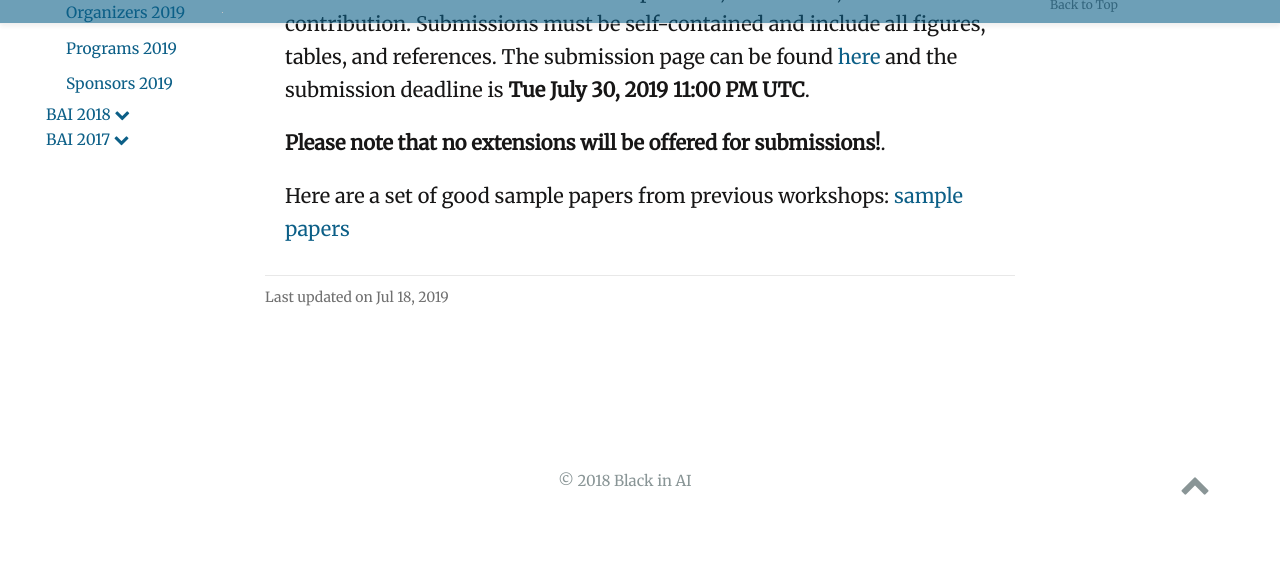
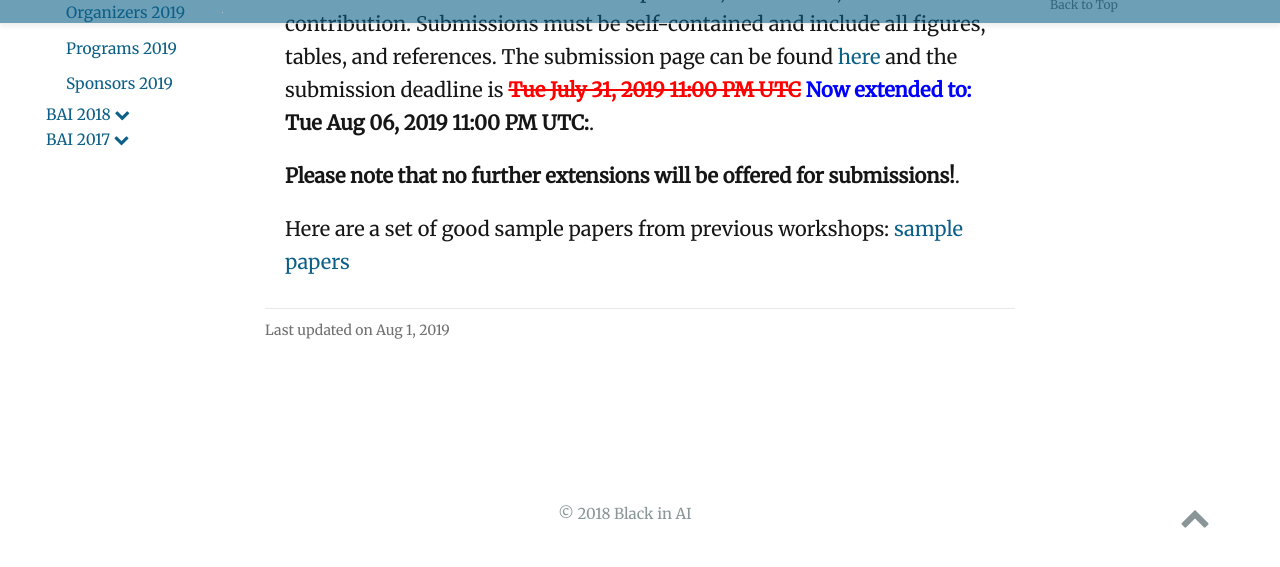
Before and after one commit to blackinai/blackinai-original-webpage, a Jekyll site: the page workshop/2019/submissions/index.html, which Jekyll copies as it is, in a window 1280 px wide and 900 px high, scrolled down 1505 px, cut to the strip 314-881 px from the top of the window. Built offline with Jekyll 4.4.1, drawn with Linux system fonts in a browser that asks for light colours; nearby versions of some CDN libraries; comment, search, counter and statistics services are not loaded; a style sheet for code colours, icons or effects is not loaded.

Commit message:
rebuilding site Sat, Aug  3, 2019  6:13:57 PM

```diff
--- a/index.xml
+++ b/index.xml
@@ -3041,9 +3041,9 @@ avatar to create the animation.&lt;/p&gt;
 Submissions may be up to two pages including all figures and tables, with an additional page for references. The submissions should be in a single column. They should be typeset using 11-point or larger fonts and should have at least 1-inch margin all around. Submissions that do not follow these guidelines risk being rejected without consideration of their merits.&lt;br /&gt;
 &lt;br&gt;&lt;/p&gt;
 
-&lt;p&gt;Submissions must state the research problem, motivation, and technical contribution. Submissions must be self-contained and include all figures, tables, and references. The submission page can be found &lt;a href=&#34;https://cmt3.research.microsoft.com/BLACKINAI2019&#34; target=&#34;_blank&#34;&gt;here&lt;/a&gt; and the submission deadline is &lt;strong&gt;Tue July 30, 2019 11:00 PM UTC&lt;/strong&gt;.&lt;/p&gt;
-
-&lt;p&gt;&lt;strong&gt;Please note that no extensions will be offered for submissions!&lt;/strong&gt;.&lt;/p&gt;
+&lt;p&gt;Submissions must state the research problem, motivation, and technical contribution. Submissions must be self-contained and include all figures, tables, and references. The submission page can be found &lt;a href=&#34;https://cmt3.research.microsoft.com/BLACKINAI2019&#34; target=&#34;_blank&#34;&gt;here&lt;/a&gt; and the submission deadline is &lt;span style=&#34;color:red&#34;&gt;&lt;del&gt;&lt;strong&gt;Tue July 31, 2019 11:00 PM UTC&lt;/strong&gt;&lt;/del&gt;&lt;/span&gt; &lt;span style=&#34;color:blue&#34;&gt;&lt;strong&gt;Now extended to:&lt;/strong&gt;&lt;/span&gt; &lt;strong&gt;Tue Aug 06, 2019 11:00 PM UTC:&lt;/strong&gt;.&lt;/p&gt;
+
+&lt;p&gt;&lt;strong&gt;Please note that no further extensions will be offered for submissions!&lt;/strong&gt;.&lt;/p&gt;
 
 &lt;p&gt;Here are a set of good sample papers from previous workshops: &lt;a href=&#34;https://github.com/blackinai/blackinai.github.io/tree/master/papers&#34; target=&#34;_blank&#34;&gt;sample papers&lt;/a&gt;&lt;/p&gt;
 </description>
--- a/sitemap.xml
+++ b/sitemap.xml
@@ -142,7 +142,7 @@
     <url>
 
       <loc>https://esube.github.io/workshop/2019/submissions/</loc>
-      <lastmod>2019-07-18T20:27:11+01:00</lastmod>
+      <lastmod>2019-08-01T08:44:24+01:00</lastmod>
     </url>
 
 
@@ -190,7 +190,7 @@
     <url>
 
       <loc>https://esube.github.io/workshop/2019/grants/</loc>
-      <lastmod>2019-07-18T20:27:11+01:00</lastmod>
+      <lastmod>2019-08-01T08:44:24+01:00</lastmod>
     </url>
 
 
--- a/workshop/2019/grants/index.html
+++ b/workshop/2019/grants/index.html
@@ -95,7 +95,7 @@
   <meta property="og:locale" content="en-us">
 
 
-  <meta property="article:modified_time" content="2019-07-18T20:27:11&#43;01:00">
+  <meta property="article:modified_time" content="2019-08-01T08:44:24&#43;01:00">
 
 
 
@@ -501,7 +501,7 @@
             <div class="article-style" itemprop="articleBody">
               <p>Need-based travel grants will be awarded to workshop participants. Participants do not need to submit a paper in order to be considered for a travel grant. The travel grant can be used for covering costs associated with the workshop such as NIPS registration, accommodation and travel. Please note that the travel grants may not cover all of your costs and we may not be able to award them to all applicants. The amount of money we award to each person will depend on the number of applicants and the location each applicant will be traveling from.</p>
 
-<p>Travel grants are available for eligible attendees, and <em>must</em> be submitted by <strong>Wed July 31, 2019 11:00 PM UTC</strong> at the latest (Note that this is one day after the paper submission deadline). More details on how to apply can be found in the <a href="https://forms.gle/zD1kgZmtxX2myfcXA" target="_blank">Travel grant application form</a>.</p>
+<p>Travel grants are available for eligible attendees, and <em>must</em> be submitted by <span style="color:red"><del><strong>Wed July 31, 2019 11:00 PM UTC</strong></del></span> <span style="color:blue"><strong>Now extended to:</strong></span> <strong>Wed Aug 07, 2019 11:00 PM UTC:</strong> at the latest (Note that this is one day after the paper submission deadline). More details on how to apply can be found in the <a href="https://forms.gle/zD1kgZmtxX2myfcXA" target="_blank">Travel grant application form</a>.</p>
 
             </div>
 
@@ -513,7 +513,7 @@
       </article>
 
       <div class="body-footer">
-        Last updated on Jul 18, 2019
+        Last updated on Aug 1, 2019
       </div>
 
     </div>
--- a/workshop/2019/submissions/index.html
+++ b/workshop/2019/submissions/index.html
@@ -97,7 +97,7 @@ We also welcome position papers and demos related to these areas."><meta propert
   <meta property="og:locale" content="en-us">
 
 
-  <meta property="article:modified_time" content="2019-07-18T20:27:11&#43;01:00">
+  <meta property="article:modified_time" content="2019-08-01T08:44:24&#43;01:00">
 
 
 
@@ -521,9 +521,9 @@ We also welcome position papers and demos related to these areas."><meta propert
 Submissions may be up to two pages including all figures and tables, with an additional page for references. The submissions should be in a single column. They should be typeset using 11-point or larger fonts and should have at least 1-inch margin all around. Submissions that do not follow these guidelines risk being rejected without consideration of their merits.<br />
 <br></p>
 
-<p>Submissions must state the research problem, motivation, and technical contribution. Submissions must be self-contained and include all figures, tables, and references. The submission page can be found <a href="https://cmt3.research.microsoft.com/BLACKINAI2019" target="_blank">here</a> and the submission deadline is <strong>Tue July 30, 2019 11:00 PM UTC</strong>.</p>
+<p>Submissions must state the research problem, motivation, and technical contribution. Submissions must be self-contained and include all figures, tables, and references. The submission page can be found <a href="https://cmt3.research.microsoft.com/BLACKINAI2019" target="_blank">here</a> and the submission deadline is <span style="color:red"><del><strong>Tue July 31, 2019 11:00 PM UTC</strong></del></span> <span style="color:blue"><strong>Now extended to:</strong></span> <strong>Tue Aug 06, 2019 11:00 PM UTC:</strong>.</p>
 
-<p><strong>Please note that no extensions will be offered for submissions!</strong>.</p>
+<p><strong>Please note that no further extensions will be offered for submissions!</strong>.</p>
 
 <p>Here are a set of good sample papers from previous workshops: <a href="https://github.com/blackinai/blackinai.github.io/tree/master/papers" target="_blank">sample papers</a></p>
 
@@ -537,7 +537,7 @@ Submissions may be up to two pages including all figures and tables, with an add
       </article>
 
       <div class="body-footer">
-        Last updated on Jul 18, 2019
+        Last updated on Aug 1, 2019
       </div>
 
     </div>
```
Also changed, not shown: search.json.
